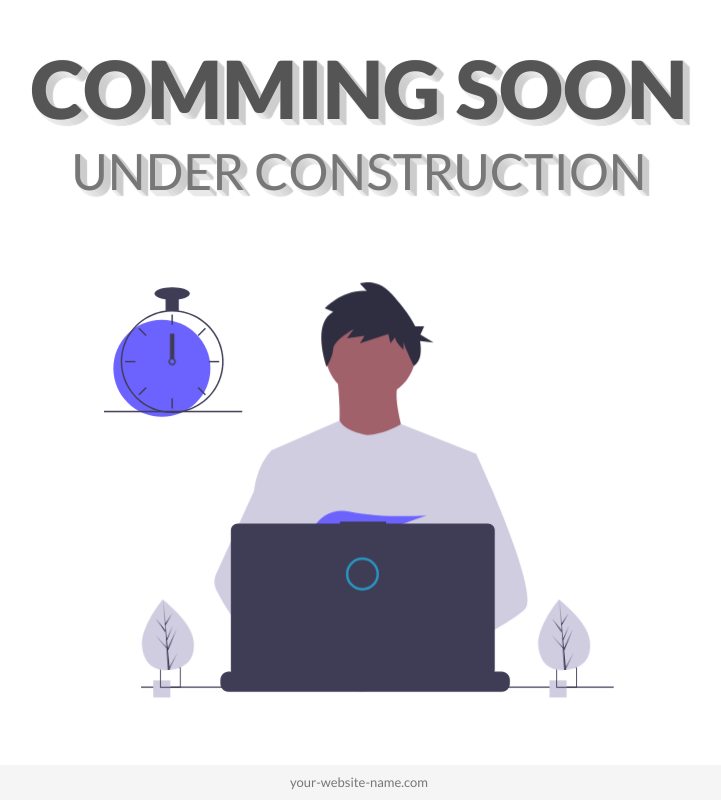
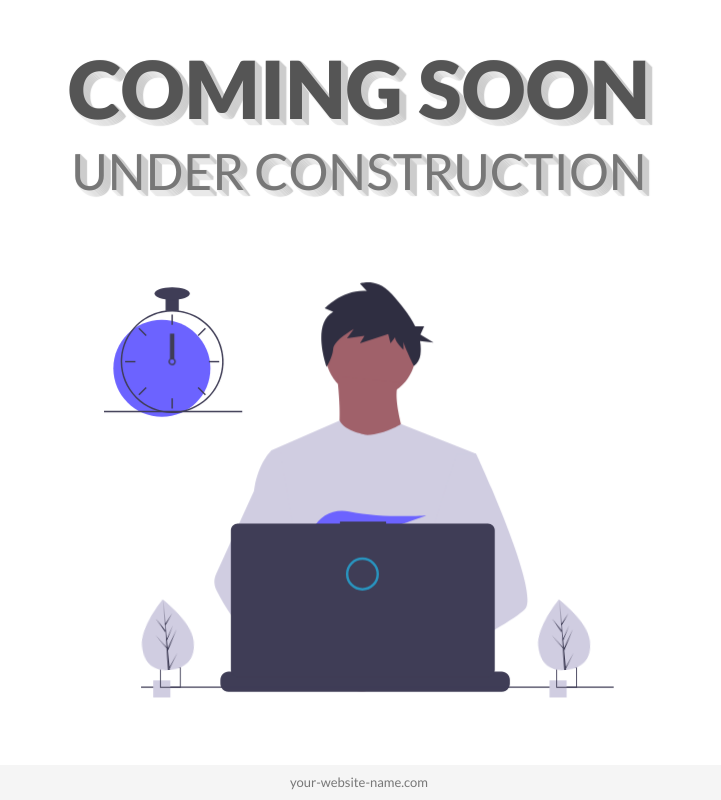
Before and after one commit to omidsgn/omidsgn, a plain HTML site: page index.html in a window 1280 px wide. Shown: the whole page, without its empty margins (281-1002 px from the left). Drawn offline with nearby package versions, Linux system fonts and the light colour scheme.

Commit message:
Update index.html

```diff
--- a/index.html
+++ b/index.html
@@ -28,7 +28,7 @@
     <div class="container">
       <div class="row justify-content-center">
         <div class="col-md-10 main-title">
-          <h1>Comming Soon</h1>
+          <h1>Coming Soon</h1>
           <h2>under construction</h2>
         </div>
       </div>
```
